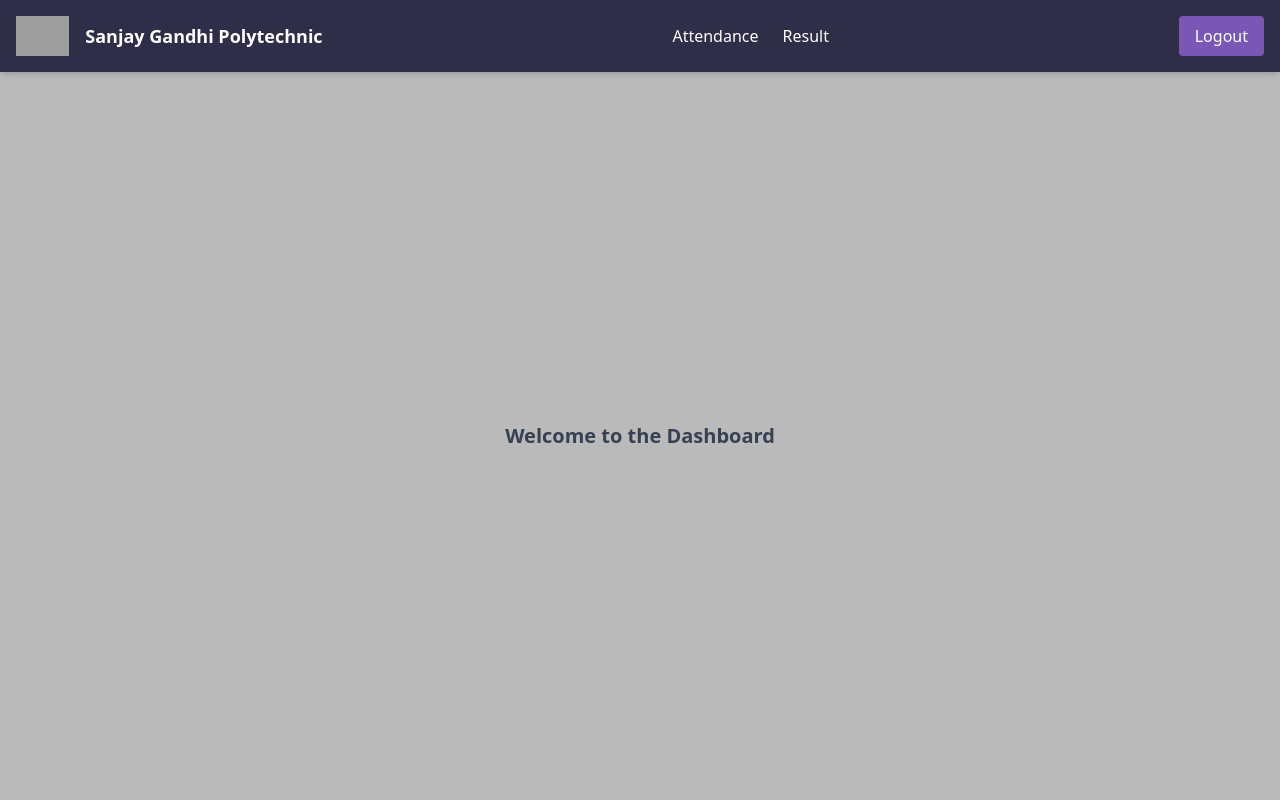
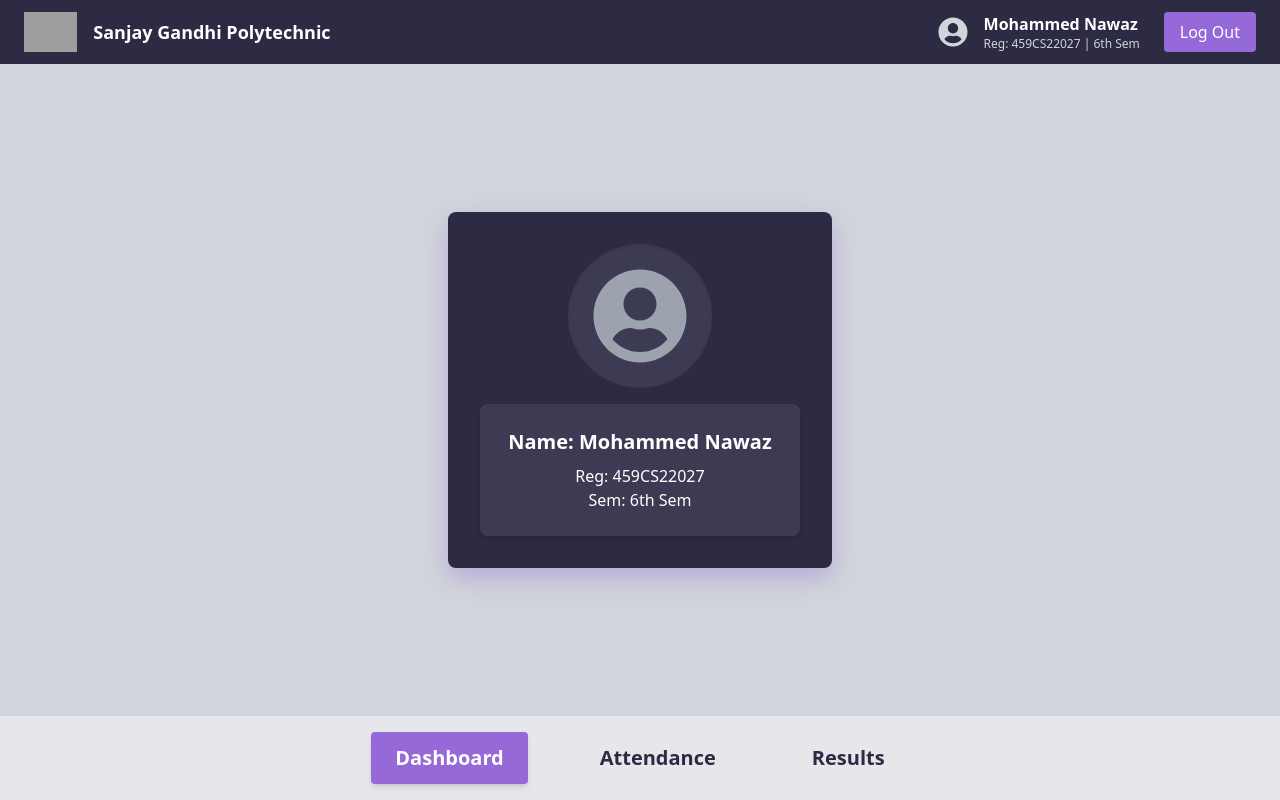
Before and after one commit to zuber144/erp, a React (Create React App) app in the folder college-erp-management-system/college_erp_frontend/college-erp/: page /dashBoard in a window 1280 px wide. Built offline with nearby package versions, Linux system fonts and the light colour scheme; grey boxes are pictures that could not be loaded.

Commit message:
DashBoard Forntend Done

```diff
--- a/college-erp-management-system/college_erp_frontend/college-erp/package.json
+++ b/college-erp-management-system/college_erp_frontend/college-erp/package.json
@@ -11,6 +11,7 @@
     "axios": "^1.7.9",
     "react": "^19.0.0",
     "react-dom": "^19.0.0",
+    "react-icons": "^5.5.0",
     "react-router-dom": "^7.2.0",
     "react-scripts": "^5.0.1",
     "web-vitals": "^2.1.4"
--- a/college-erp-management-system/college_erp_frontend/college-erp/src/components/DashBoard.js
+++ b/college-erp-management-system/college_erp_frontend/college-erp/src/components/DashBoard.js
@@ -1,49 +1,85 @@
-import React from "react";
+import { useState } from "react";
+import { FaUserCircle } from "react-icons/fa";
+import { useNavigate } from "react-router-dom";
 
-const DashBoard = () => {
+export default function Dashboard() {
+  const [activeTab, setActiveTab] = useState("Dashboard");
+
+  const navigate = useNavigate();
+
   return (
-    <>
-      <div className="h-screen flex flex-col bg-[#bababb]">
+    <div className="h-screen w-full bg-gray-300 flex flex-col">
       {/* Navbar */}
-        <nav className="bg-[#2e2e48] text-white flex justify-between items-center p-4 shadow-md">
-          <div className="flex items-center space-x-4">
+      <nav className="bg-[#2D2A43] text-white flex justify-between items-center px-6 py-3">
+        <div className="flex items-center gap-4">
           <img
             src="https://www.sgpbellary.com/images/clients/sgp.png"
             alt="College Logo"
             className="h-10 w-auto"
           />
-            <span className="text-lg font-semibold">
-              Sanjay Gandhi Polytechnic
-            </span>
+          <div className="text-lg font-semibold">Sanjay Gandhi Polytechnic</div>
         </div>
-          <div className="flex space-x-6">
-            <a
-              href="#"
-              className="hover:text-[#7a57b7] transition duration-200"
+
+        <div className="flex items-center gap-6">
+          <div className="flex items-center gap-4">
+            <FaUserCircle className="text-gray-300 text-3xl" />
+            <div className="text-white">
+              <p className="font-semibold">Mohammed Nawaz</p>
+              <p className="text-xs text-gray-300">Reg: 459CS22027 | 6th Sem</p>
+            </div>
+          </div>
+          <button
+            className="bg-[#9569D8] hover:bg-[#ac3131] px-4 py-2 rounded text-white font-medium"
+            onClick={() => {
+              navigate("/");
+            }}
           >
-              Attendance
-            </a>
-            <a
-              href="#"
-              className="hover:text-[#7a57b7] transition duration-200"
-            >
-              Result
-            </a>
+            Log Out
+          </button>
         </div>
-          <button className="bg-[#7a57b7] px-4 py-2 rounded hover:bg-[#5629c0] transition duration-200">
-            Logout
-          </button>
       </nav>
 
-        {/* Empty Page Content */}
-        <div className="flex-1 flex justify-center items-center text-gray-700">
-          <div className="text-center text-xl font-semibold">
-            Welcome to the Dashboard
+      {/* Main Content */}
+      <div className="flex flex-col items-center justify-center flex-grow">
+        {activeTab === "Dashboard" ? (
+          <div
+            className="bg-[#2D2A43] p-8 rounded-lg shadow-2xl w-96 flex flex-col items-center transform hover:scale-105 transition-transform duration-300"
+            style={{ boxShadow: "0 10px 25px rgba(149, 105, 216, 0.4)" }}
+          >
+            <div className="bg-[#3D3A53] p-6 rounded-full mb-4 shadow-inner">
+              <FaUserCircle className="text-gray-400 text-8xl" />
+            </div>
+            <div className="w-full bg-[#3D3A53] p-6 rounded-lg text-center shadow-md">
+              <h2 className="text-xl font-semibold text-white">
+                Name: Mohammed Nawaz
+              </h2>
+              <p className="text-white mt-2">Reg: 459CS22027</p>
+              <p className="text-white">Sem: 6th Sem</p>
             </div>
           </div>
+        ) : (
+          <div className="text-2xl font-semibold text-[#2D2A43]">
+            {activeTab} Section
           </div>
-    </>
+        )}
+      </div>
+
+      {/* Bottom Navigation */}
+      <div className="bg-gray-200 py-4 flex justify-center gap-12 text-xl font-semibold">
+        {["Dashboard", "Attendance", "Results"].map((tab) => (
+          <button
+            key={tab}
+            className={`px-6 py-3 rounded ${
+              activeTab === tab
+                ? "bg-[#9569D8] text-white shadow-md"
+                : "text-[#2D2A43] hover:bg-gray-300"
+            }`}
+            onClick={() => setActiveTab(tab)}
+          >
+            {tab}
+          </button>
+        ))}
+      </div>
+    </div>
   );
-};
-
-export default DashBoard;
+}
--- a/college-erp-management-system/college_erp_frontend/college-erp/src/components/Login.js
+++ b/college-erp-management-system/college_erp_frontend/college-erp/src/components/Login.js
@@ -44,7 +44,7 @@ const Login = () => {
   };
 
   return (
-    <div className="flex justify-center items-center h-screen bg-gray-400">
+    <div className="flex justify-center items-center h-screen bg-gray-300">
       <form
         className="bg-[#2e2e48] p-6 rounded-lg shadow-lg text-center w-80"
         onSubmit={handleSubmit}
```
Also changed, not shown: 1 other file (tests, documents, lock files or other folders). Lines whose indentation alone changed are shown as unchanged.
